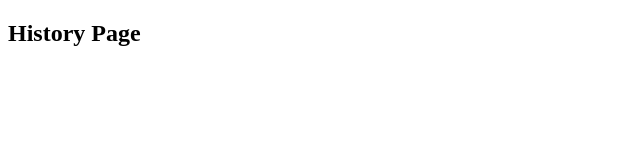
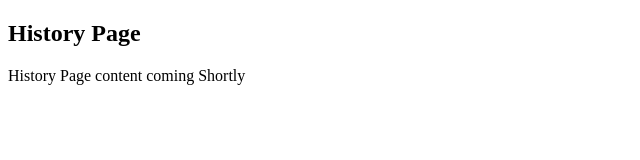
Before and after one commit to rajnishb2/git_test_repo, a plain HTML site: page history.html in a window 1280 px wide. Shown: the whole page, without its empty margins (0-640 px from the left). Drawn offline with Linux system fonts and the light colour scheme.

Commit message:
Change on history page
Added new paragraph

```diff
--- a/history.html
+++ b/history.html
@@ -5,5 +5,6 @@
 	</head>
 	<body>
 		<h2>History Page</h2>
+		<p>History Page content coming Shortly</p>
 	</body>
 </html>
```
